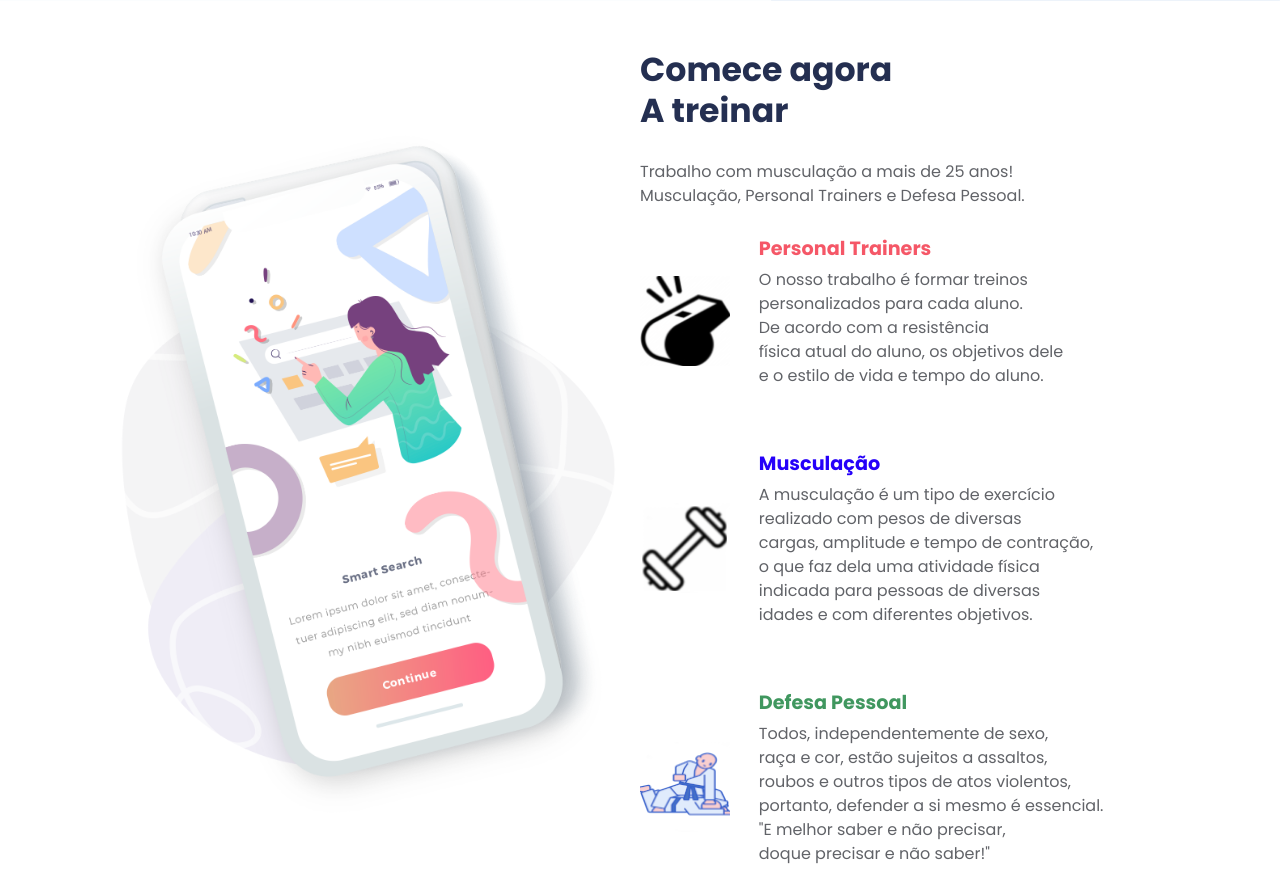
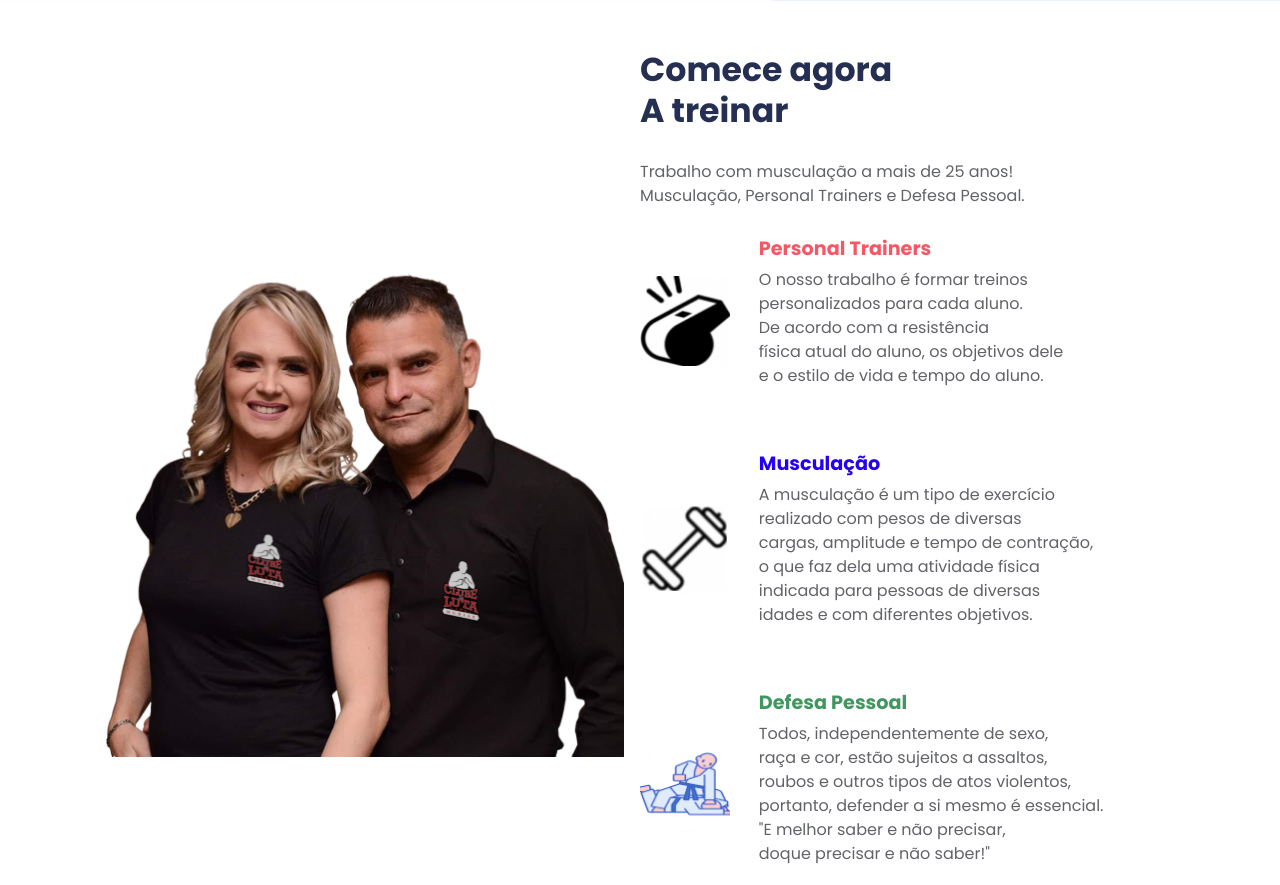
Before and after one commit to clubedaluta-muriae/clubedaluta-muriae.github.io, a plain HTML site: page index.html in a window 1280 px wide. Shown: the part 740-1625 px from the top of the page. Drawn offline with nearby package versions, Linux system fonts and the light colour scheme.

Commit message:
Alterando foto casal

```diff
--- a/index.html
+++ b/index.html
@@ -135,7 +135,7 @@
       <section class="py-5" id="treino">
         <div class="container-lg">
           <div class="row align-items-center">
-            <div class="col-md-5 col-lg-6 order-md-0 text-center text-md-start"><img class="img-fluid" src="assets/img/illustrations/feature-bg.png" width="550" alt="" /></div>
+            <div class="col-md-5 col-lg-6 order-md-0 text-center text-md-start"><img class="img-fluid" src="assets/img/casal.png" width="550" alt="" /></div>
             <div class="col-md-7 col-lg-6 px-sm-5 px-md-0">
               <h6 title="musculacao" class="fw-bold fs-4 display-3 lh-sm">Comece agora<br />A treinar</h6>
               <p title="gelio leal" class="my-4">Trabalho com musculação a mais de 25 anos!<br/>Musculação, Personal Trainers e Defesa Pessoal. </p>
```
Also changed, not shown: assets/img/casal.png (added), assets/img/icons/icone.png.
